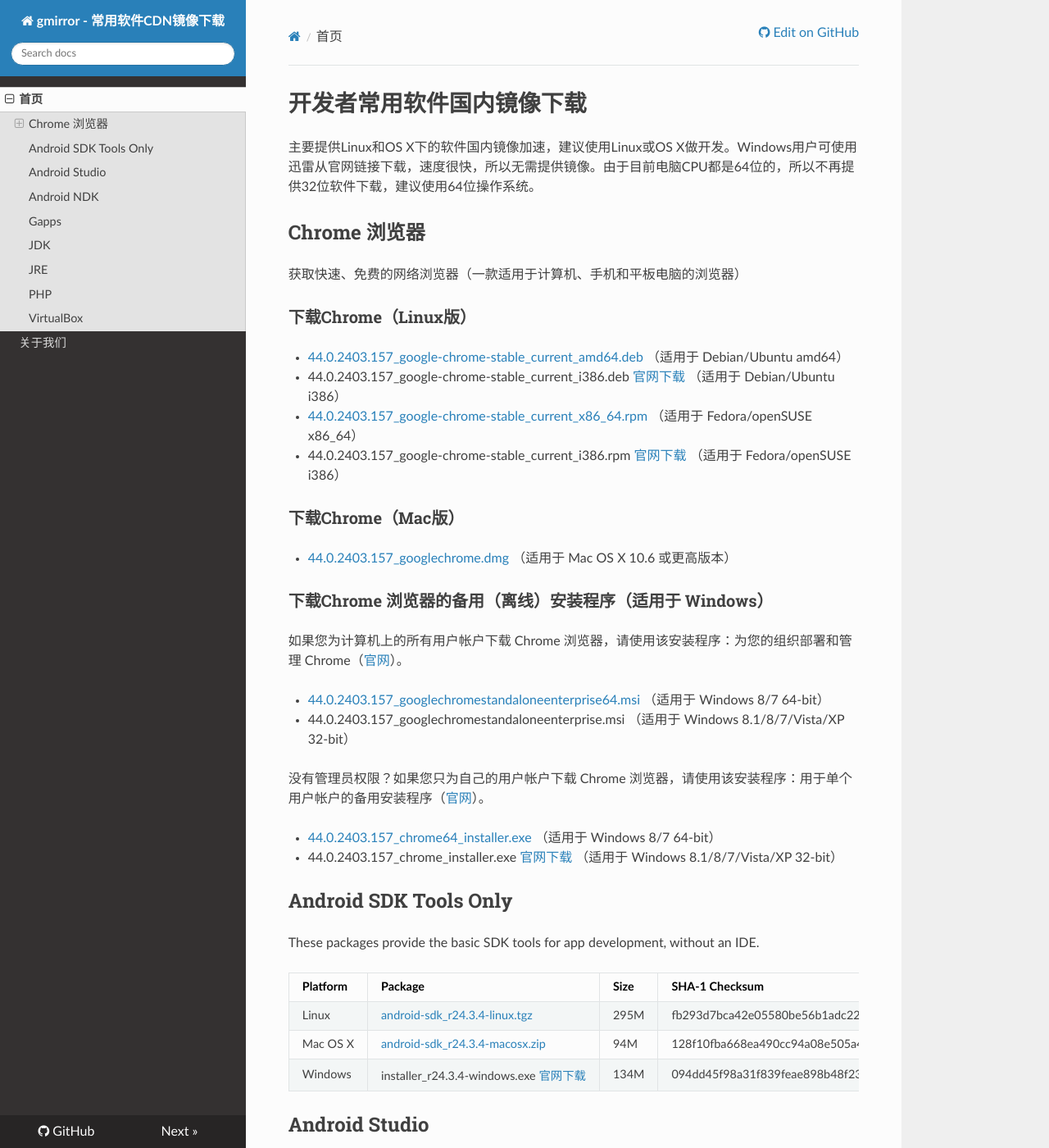
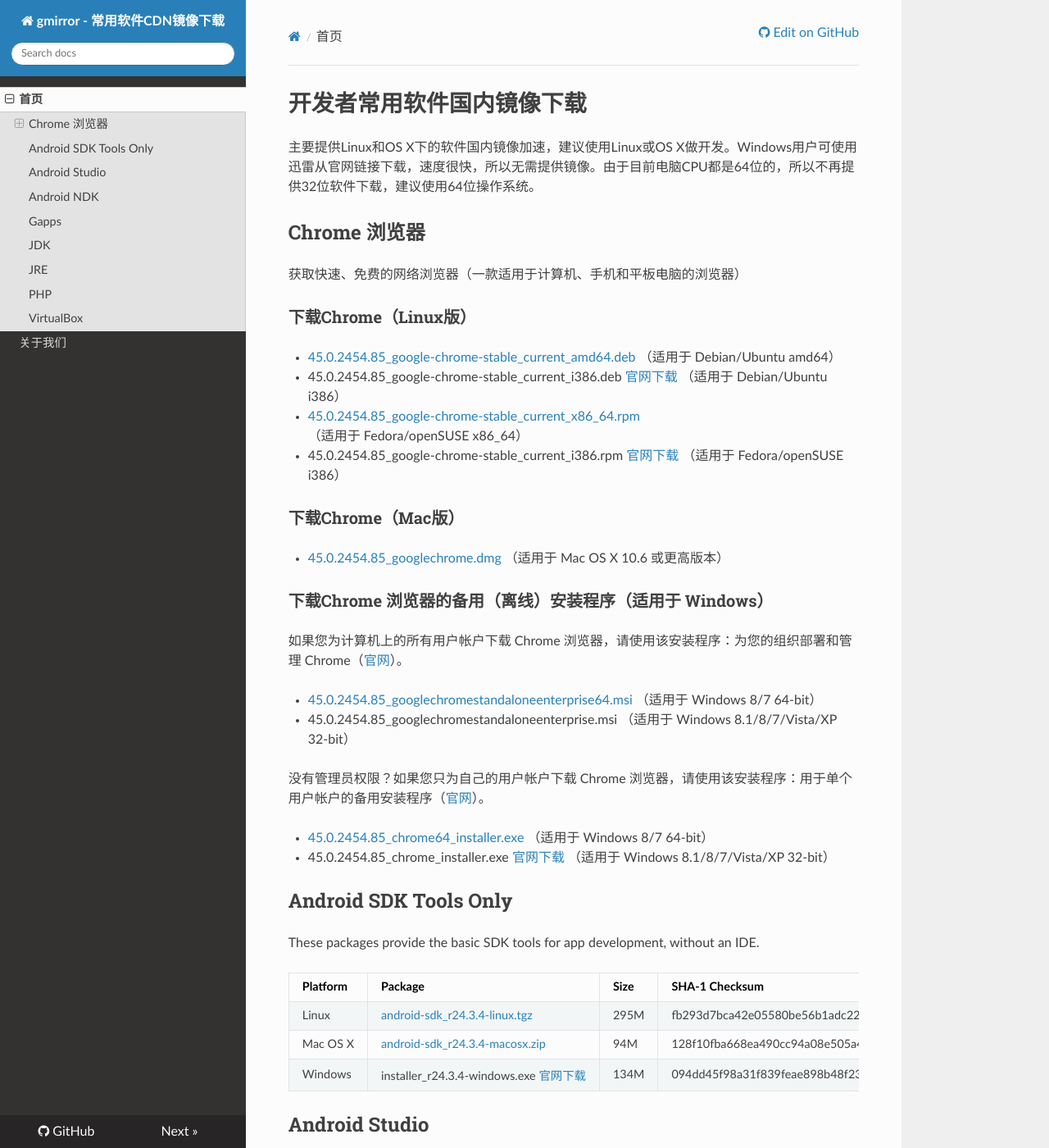
Before and after one commit to sinkcup/gmirror-portal, an MkDocs documentation site: the page built from docs/index.md, in a window 1280 px wide and 1400 px high. Shown: the whole window at 82% size. Built offline with MkDocs 1.6.1, drawn with Linux system fonts in a browser that asks for light colours; nearby versions of some CDN libraries; old or Windows-style settings are respelled for this version of MkDocs.

Commit message:
update chrome

```diff
--- a/docs/index.md
+++ b/docs/index.md
@@ -8,26 +8,26 @@
 
 ### 下载Chrome（Linux版）
 
- * [44.0.2403.157\_google-chrome-stable\_current\_amd64.deb](http://dl.gmirror.org/chrome/linux/44.0.2403.157\_google-chrome-stable\_current\_amd64.deb) （适用于 Debian/Ubuntu amd64）
- * 44.0.2403.157\_google-chrome-stable\_current\_i386.deb [官网下载](https://dl.google.com/linux/direct/google-chrome-stable\_current\_i386.deb) （适用于 Debian/Ubuntu i386）
- * [44.0.2403.157\_google-chrome-stable\_current\_x86\_64.rpm](http://dl.gmirror.org/chrome/linux/44.0.2403.157\_google-chrome-stable\_current\_x86\_64.rpm) （适用于 Fedora/openSUSE x86\_64）
- * 44.0.2403.157\_google-chrome-stable\_current\_i386.rpm [官网下载](https://dl.google.com/linux/direct/google-chrome-stable\_current\_i386.rpm) （适用于 Fedora/openSUSE i386）
+ * [45.0.2454.85\_google-chrome-stable\_current\_amd64.deb](http://dl.gmirror.org/chrome/linux/45.0.2454.85\_google-chrome-stable\_current\_amd64.deb) （适用于 Debian/Ubuntu amd64）
+ * 45.0.2454.85\_google-chrome-stable\_current\_i386.deb [官网下载](https://dl.google.com/linux/direct/google-chrome-stable\_current\_i386.deb) （适用于 Debian/Ubuntu i386）
+ * [45.0.2454.85\_google-chrome-stable\_current\_x86\_64.rpm](http://dl.gmirror.org/chrome/linux/45.0.2454.85\_google-chrome-stable\_current\_x86\_64.rpm) （适用于 Fedora/openSUSE x86\_64）
+ * 45.0.2454.85\_google-chrome-stable\_current\_i386.rpm [官网下载](https://dl.google.com/linux/direct/google-chrome-stable\_current\_i386.rpm) （适用于 Fedora/openSUSE i386）
 
 ### 下载Chrome（Mac版）
 
- * [44.0.2403.157\_googlechrome.dmg](http://dl.gmirror.org/chrome/mac/44.0.2403.157\_googlechrome.dmg) （适用于 Mac OS X 10.6 或更高版本）
+ * [45.0.2454.85\_googlechrome.dmg](http://dl.gmirror.org/chrome/mac/45.0.2454.85\_googlechrome.dmg) （适用于 Mac OS X 10.6 或更高版本）
 
 ### 下载Chrome 浏览器的备用（离线）安装程序（适用于 Windows）
 
 如果您为计算机上的所有用户帐户下载 Chrome 浏览器，请使用该安装程序：为您的组织部署和管理 Chrome（[官网](http://www.google.cn/intl/zh-CN/chrome/business/browser/admin/)）。
 
- * [44.0.2403.157\_googlechromestandaloneenterprise64.msi](http://dl.gmirror.org/chrome/win/44.0.2403.157\_googlechromestandaloneenterprise64.msi) （适用于 Windows 8/7 64-bit）
- * 44.0.2403.157\_googlechromestandaloneenterprise.msi （适用于 Windows 8.1/8/7/Vista/XP 32-bit）
+ * [45.0.2454.85\_googlechromestandaloneenterprise64.msi](http://dl.gmirror.org/chrome/win/45.0.2454.85\_googlechromestandaloneenterprise64.msi) （适用于 Windows 8/7 64-bit）
+ * 45.0.2454.85\_googlechromestandaloneenterprise.msi （适用于 Windows 8.1/8/7/Vista/XP 32-bit）
 
 没有管理员权限？如果您只为自己的用户帐户下载 Chrome 浏览器，请使用该安装程序：用于单个用户帐户的备用安装程序（[官网](http://www.google.cn/intl/zh-CN/chrome/business/browser/?standalone=1)）。
 
- * [44.0.2403.157\_chrome64\_installer.exe](http://dl.gmirror.org/chrome/win/44.0.2403.157\_chrome64\_installer.exe) （适用于 Windows 8/7 64-bit）
- * 44.0.2403.157\_chrome\_installer.exe [官网下载](http://dl.google.com/chrome/win/F24BEBCD670E2ACB/44.0.2403.157_chrome_installer.exe) （适用于 Windows 8.1/8/7/Vista/XP 32-bit）
+ * [45.0.2454.85\_chrome64\_installer.exe](http://dl.gmirror.org/chrome/win/45.0.2454.85\_chrome64\_installer.exe) （适用于 Windows 8/7 64-bit）
+ * 45.0.2454.85\_chrome\_installer.exe [官网下载](http://dl.google.com/chrome/win/F24BEBCD670E2ACB/45.0.2454.85_chrome_installer.exe) （适用于 Windows 8.1/8/7/Vista/XP 32-bit）
 
 ## Android SDK Tools Only
 
--- a/mkdocs.yml
+++ b/mkdocs.yml
@@ -5,7 +5,6 @@ pages:
 theme: readthedocs
 repo_url: https://github.com/sinkcup/gmirror
 site_favicon: favicon.ico
-google_analytics: ['UA-17660684-8', 'gmirror.org']
 copyright: <a title="Coding.net代码托管" href="https://coding.net/register" target="_blank"><img style="border-radius:30px;background:#fff;" height="30" width="30" src="https://coding.net/static/adddcfb37896b41779bc0976326cd798.png" alt="coding.net" /></a><a title="daocloud.io持续集成" href="https://account.daocloud.io/signup?invite_code=c8bkkhc1uq8i7z8nin93" target="_blank"><img height="30" width="30" src="http://blog.daocloud.io/wp-content/uploads/2015/06/Logo_1-250x250.jpg" alt="daocloud.io" /></a><a title="帮助我们：点击注册七牛，本站将获得流量" href="https://portal.qiniu.com/signup?code=3lafkpsz7yes1" target="_blank"><img style="border-radius:30px;background:#fff;" width="30" src="http://assets.qiniu.com/qiniu-55x41.png" alt="七牛云储存" /></a><a rel="nofollow" href="http://www.miitbeian.gov.cn/">苏ICP备15020382号-2</a>
     <script type="text/javascript">
         window.zhuge=window.zhuge||[];window.zhuge.methods="_init debug identify track trackLink trackForm page".split(" ");window.zhuge.factory=function(b){return function(){var a=Array.prototype.slice.call(arguments);a.unshift(b);window.zhuge.push(a);return window.zhuge}};for(var i=0;i<window.zhuge.methods.length;i++){var key=window.zhuge.methods[i];window.zhuge[key]=window.zhuge.factory(key)};window.zhuge.load=function(b,x){if(!document.getElementById("zhuge-js")){var a=document.createElement("script");a.type="text/javascript";a.id="zhuge-js";a.async=!0;a.src="https://zgsdk.37degree.com/zhuge-lastest.min.js";var c=document.getElementsByTagName("script")[0];c.parentNode.insertBefore(a,c);window.zhuge._init(b,x)}}; window.zhuge.load('86a17a5f139042589ee72d51509c5ecb');
@@ -22,7 +21,7 @@ copyright: <a title="Coding.net代码托管" href="https://coding.net/register"
             }
             return a.length - b.length;
         }
-        var chromeLastestVersion = '44.0.2403.157';
+        var chromeLastestVersion = '45.0.2454.85';
         var start = window.navigator.userAgent.indexOf('Chrome/');
         if (start != -1) {
             var chromeUserVersion = window.navigator.userAgent.split('Chrome/')[1].split(' ')[0];
```
